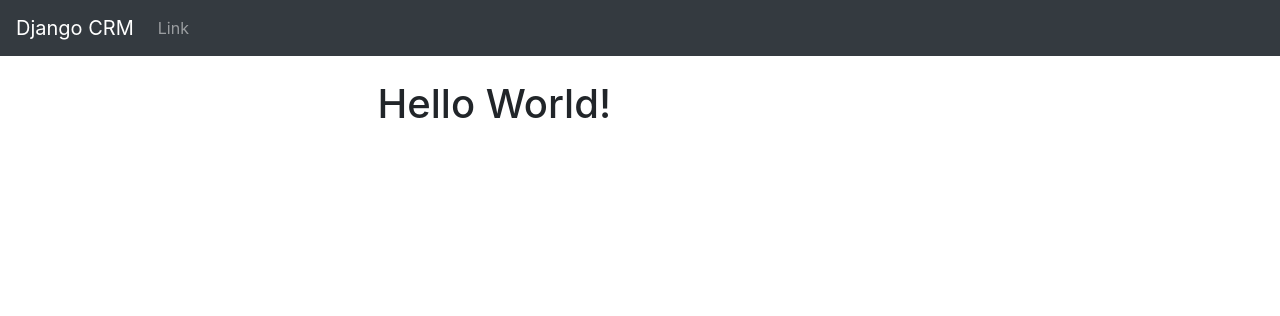
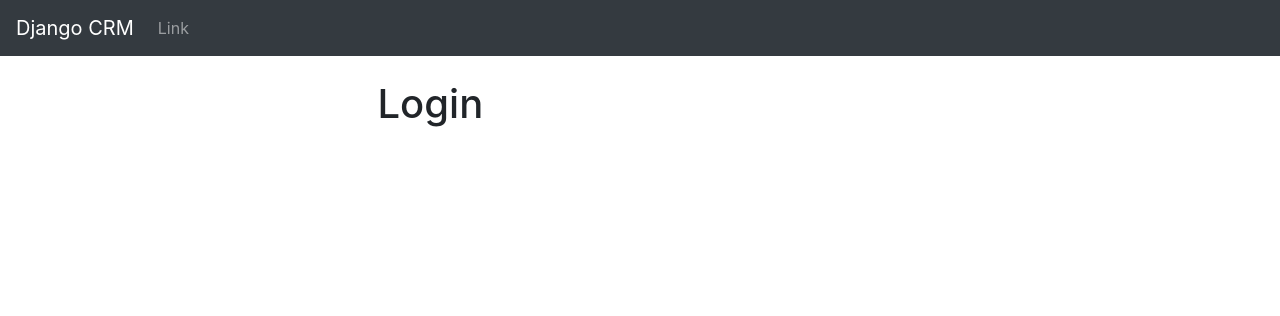
Before and after one commit to fuadeyuboglu/Django-CRM, a Django app: page / in a window 1280 px wide. Shown: the top 316 px of the page. Run offline with Django 4.2, Linux system fonts and the light colour scheme.

Commit message:
Created form for login

```diff
--- a/website/templates/home.html
+++ b/website/templates/home.html
@@ -3,7 +3,14 @@
 {% block content %}
 
 <div class="col-md-6 offset-md-3">
-    <h1>Hello World!</h1>
+
+    <h1>Login</h1>
+
+    <form method="POST" action="{% url 'home' %}">
+        <!-- cross-site request forgery token -->
+        {% csrf_token %}
+
+    </form>
 </div>
 
 
```
